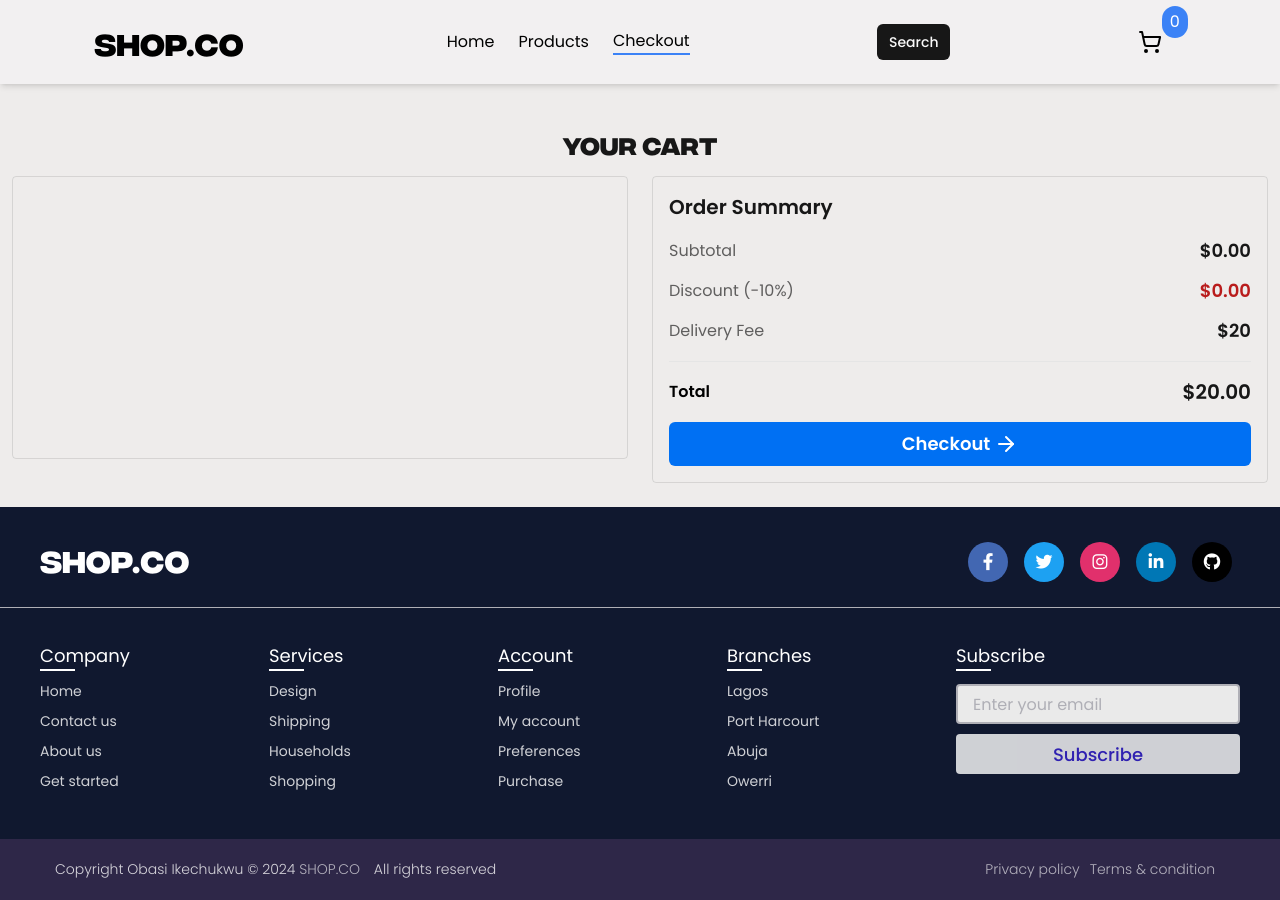
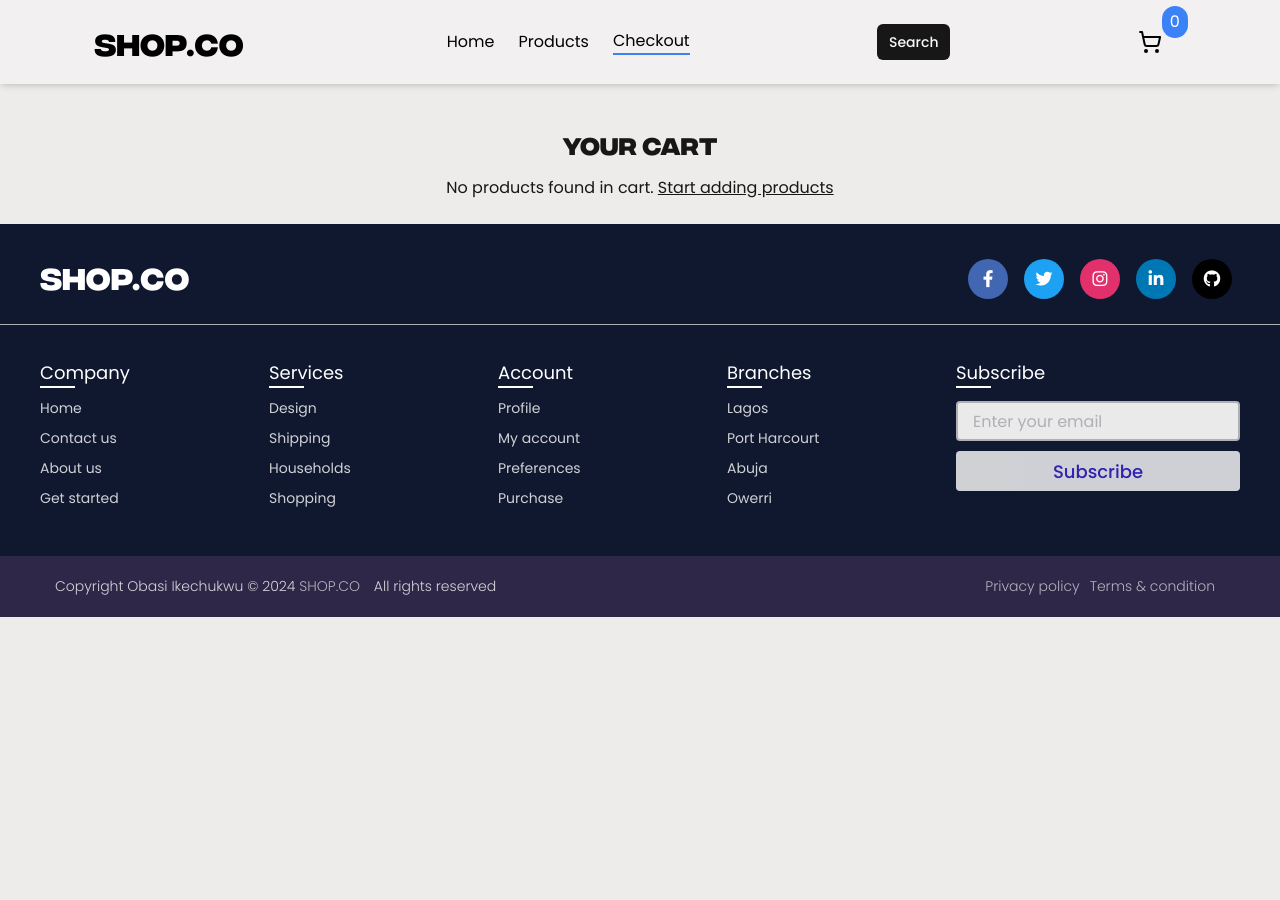
Before and after one commit to Dev-Iyke/E-commerce-Web-App, a React (Create React App) app: page /checkout in a window 1280 px wide. After the commit the page ends 800 px from the top, so only its background shows below. Built offline with nearby package versions, Linux system fonts and the light colour scheme.

Commit message:
Added a toast for notifications and controlled cart states

```diff
--- a/package.json
+++ b/package.json
@@ -14,6 +14,7 @@
     "react-router-dom": "^7.0.2",
     "react-scripts": "5.0.1",
     "react-tabs": "^6.1.0",
+    "react-toastify": "^11.0.2",
     "tailwind-merge": "^2.5.5",
     "web-vitals": "^4.2.4"
   },
--- a/src/components/AppLayout.jsx
+++ b/src/components/AppLayout.jsx
@@ -2,6 +2,7 @@ import React from 'react'
 import NavBar from './NavBar'
 import Footer from './Footer'
 import Search from './Search'
+import { ToastContainer, toast } from 'react-toastify';
 // import '../index.css'
 const AppLayout = ({children}) => {
   return (
@@ -10,6 +11,7 @@ const AppLayout = ({children}) => {
       <main className='max-w-[1440px] mx-auto'>
         {children}
       </main>
+      <ToastContainer />
       <Footer />
     </div>
   )
--- a/src/components/CheckoutPage.jsx
+++ b/src/components/CheckoutPage.jsx
@@ -2,8 +2,9 @@ import React, { useContext, useEffect, useState } from "react";
 import { CartContext } from "../context/CartContext";
 import { Trash2Icon } from "lucide-react";
 import PopUp from "./ui/Modal";
+import { Button } from "./ui/Button";
 export const CheckoutPage = () => {
-  const { cart, increaseQty, decreaseQty, removeFromCart } = useContext(CartContext);
+  const { cart, increaseQty, decreaseQty, removeFromCart, clearCart } = useContext(CartContext);
   const [subTotal, setSubTotal] = useState(0)
   const [discount, setDiscount] = useState(0)
   const [total, setTotal] = useState(0)
@@ -26,7 +27,7 @@ export const CheckoutPage = () => {
       >
         Your cart
       </h3>
-      <div className="grid grid-cols-1 gap-6 sm:grid-cols-2">
+      {cart.length > 0 ? <div className="grid grid-cols-1 gap-6 sm:grid-cols-2">
         <div className="border-[#0000001A] mb-6 border rounded-sm p-2 flex flex-col gap-4">
           {cart.map((item) => (
             <div
@@ -36,7 +37,7 @@ export const CheckoutPage = () => {
               <div className="shadow-md h-20 w-28">
                 <img
                   src={item.image}
-                  alt="gred"
+                  alt={item.title}
                   className=" dark:p-0 w-full h-full rounded-sm p-1"
                 />
               </div>
@@ -73,6 +74,11 @@ export const CheckoutPage = () => {
               </div>
             </div>
           ))}
+          <Button
+            onClick={() => clearCart()}
+            className="block mx-auto w-40 mt-4 bg-red-700">
+            See More
+          </Button>
         </div>
         <div className="border-[#0000001A] border rounded-sm p-4 flex flex-col gap-4">
           <h3 className="text-xl font-semibold">Order Summary</h3>
@@ -99,7 +105,10 @@ export const CheckoutPage = () => {
             <PopUp totalAmount={total.toFixed(2)} />
           </div>
         </div>
-      </div>
+      </div> :
+      <p className="text-center">
+      No products found in cart. <a href="/" className="underline">Start adding products</a>
+    </p>}
     </div>
   );
 };
--- a/src/components/ProductCard.jsx
+++ b/src/components/ProductCard.jsx
@@ -1,14 +1,21 @@
 import React, { useContext } from 'react'
 import { ShoppingCartIcon } from 'lucide-react'
 import { CartContext } from '../context/CartContext'
-
+import { ToastContainer, toast } from 'react-toastify';
 const ProductCard = ({allProducts}) => {
 
-  const {addToCart, cart} = useContext(CartContext)
+  const {addToCart, cart, removeFromCart} = useContext(CartContext)
   console.log(cart)
   const handleAddToCart = (product) => {
     console.log(product)
-    addToCart(product)
+    const productExists = cart.find(prod => prod.id === product.id)
+    console.log(productExists)
+    if(productExists) {
+      removeFromCart(product.id)
+      toast.success("Product removed from cart!");
+    } else{
+      addToCart(product)
+    }
   }
   return (
     <div className='grid grid-cols-1 sm:grid-cols-2 md:grid-cols-3 lg:grid-cols-4 gap-y-8 gap-x-6'>
--- a/src/context/CartContext.js
+++ b/src/context/CartContext.js
@@ -1,5 +1,5 @@
 import React, { createContext, useEffect } from "react";
-
+import { toast } from 'react-toastify';
 export const CartContext = createContext();
 
 const CartProvider = ({ children }) => {
@@ -13,18 +13,18 @@ const CartProvider = ({ children }) => {
 
   const addToCart = (product) => {
     if (cart.some((item) => item.id === product.id)) {
-      alert("Product already in cart");
+      toast.error("Product already in cart!");
       return;
     }
     setCart([...cart, product]);
-    alert("Item added to cart!");
-
+    toast.success("Item added to cart!");
     return true;
   };
 
   const removeFromCart = (productId) => {
     const updatedCart = cart.filter((product) => product.id !== productId);
     setCart(updatedCart);
+    toast.success("Product removed from cart!");
   };
 
   const increaseQty = (product) => {
```
Also changed, not shown: 1 other file (tests, documents, lock files or other folders).
